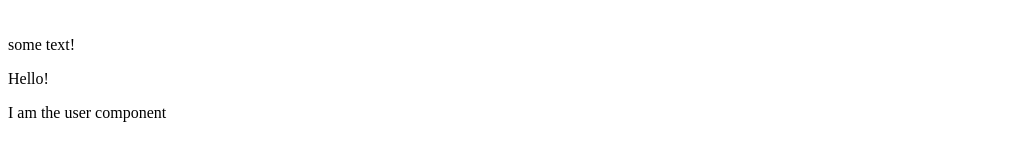
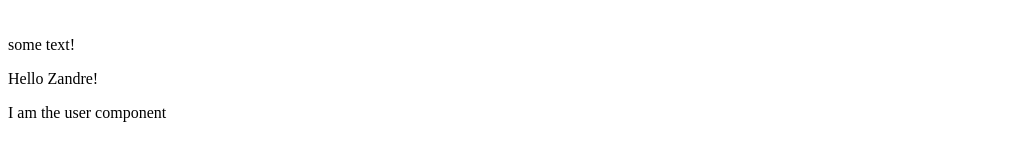
Before and after one commit to Zandre/AngularEssentials, an Angular app: page / in a window 1280 px wide. Shown: the part 364-524 px from the top of the page, without its empty margins (0-1035 px from the left). Built offline with nearby package versions, Linux system fonts and the light colour scheme.

Commit message:
Section 2 - string interpolation

```diff
--- a/src/app/user.component.ts
+++ b/src/app/user.component.ts
@@ -3,9 +3,11 @@ import { Component} from '@angular/core';
 @Component({
   selector: 'app-user',
   template: `
-  <p>Hello!</p>
+  <p>Hello {{name}}!</p>
   <p>I am the user component</p>
   `
 })
 
-export class UserComponent {}
+export class UserComponent {
+  name = 'Zandre';
+}
```
